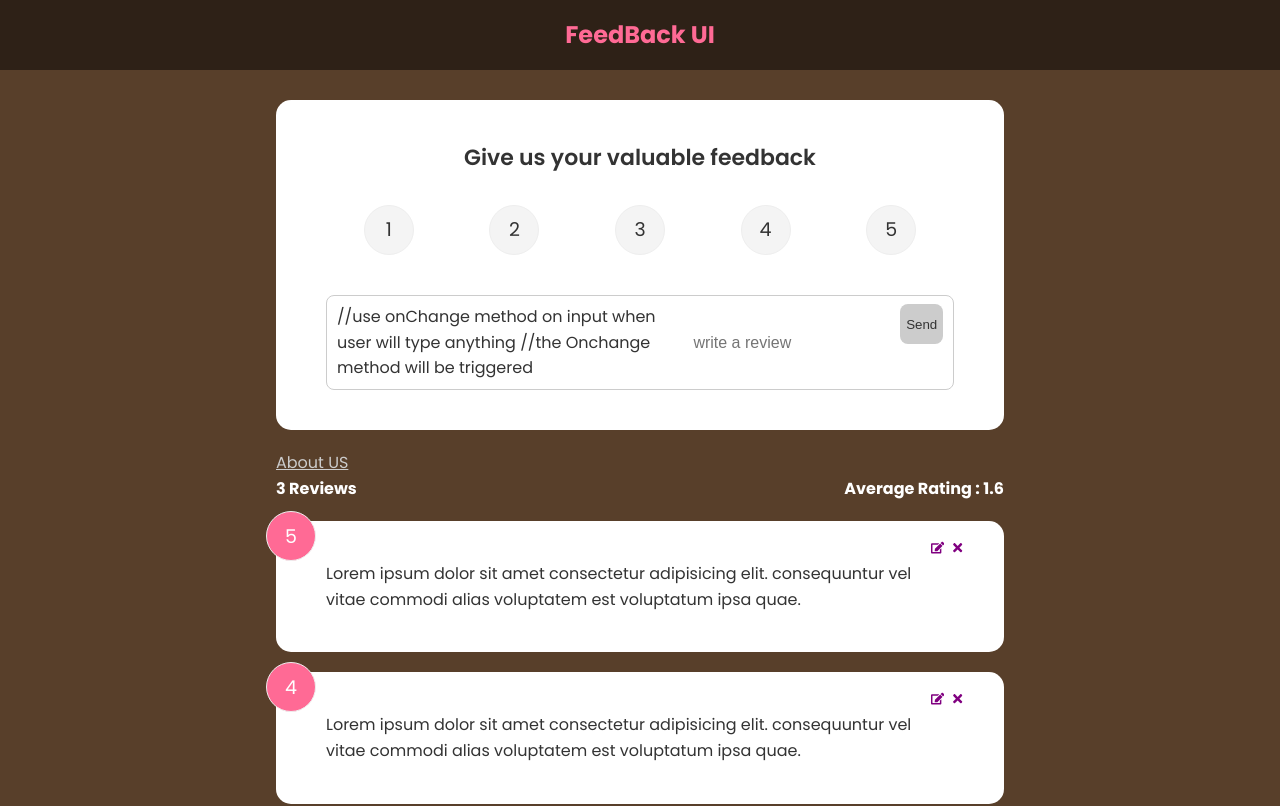
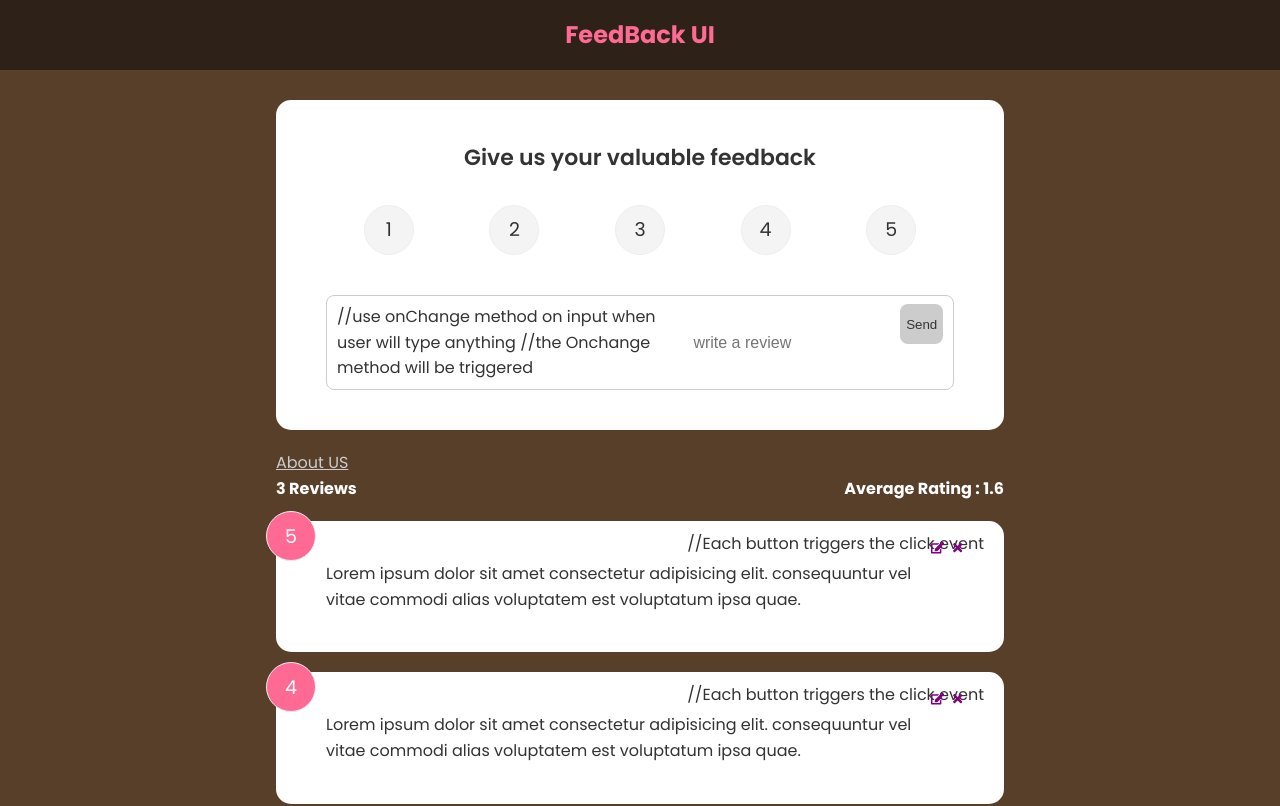
Before and after one commit to jangwalia/Feedback-Form, a React (Create React App) app: page / in a window 1280 px wide. Shown: the top 806 px of the page. Built offline with nearby package versions, Linux system fonts and the light colour scheme.

Commit message:
Add handleclick functions

```diff
--- a/src/components/FeedBackItem.jsx
+++ b/src/components/FeedBackItem.jsx
@@ -3,11 +3,13 @@ import {FaTimes, FaEdit} from 'react-icons/fa'
 import Card from './shared/Card'
 import '../App.css'
 export default function FeedBackItem({item,handleClick,handleEdit}) {
-
+//this component will be rendered after mapping through the
+//the feedback list
   return (
     <Card>
       <div className='num-display'>{item.rating}</div>
       <div className="close">
+        //Each button triggers the click event
         <button className='close' onClick = {()=>handleClick(item.id)}><FaTimes  color = 'purple'/></button>
         <button className='edit' onClick = {()=>handleEdit(item)}><FaEdit  color='purple'/></button>
 
```
